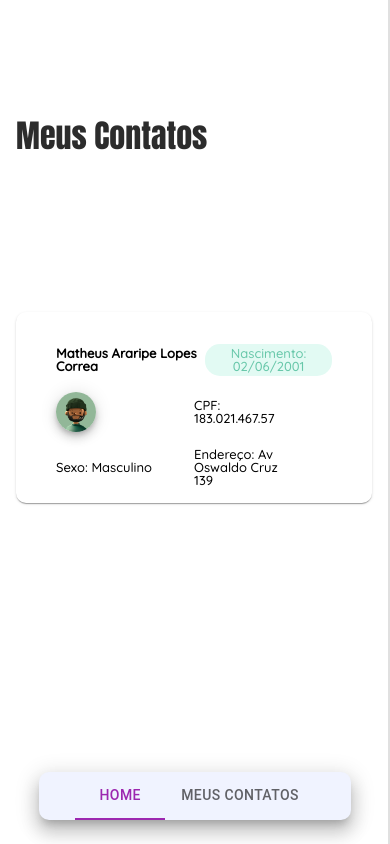
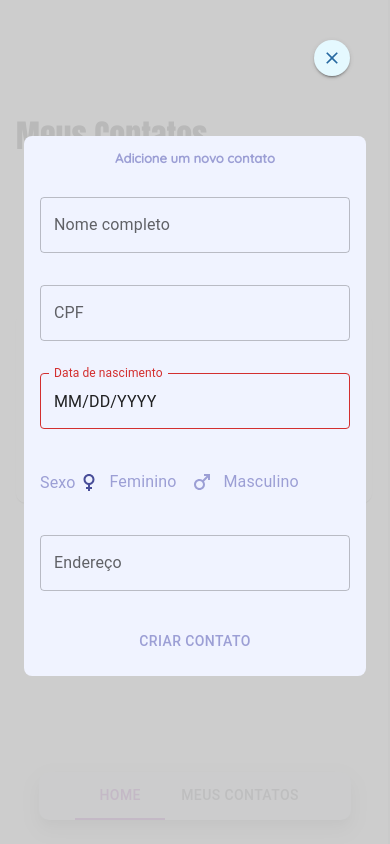
Before and after one commit to MatheusAraripe/cadastro-usuario, a React (Vite) app: page /contacts in a window 390 px wide. Built offline with nearby package versions, Linux system fonts and the light colour scheme.

Commit message:
feat: criação do fomulário responsivo em forma de modal

```diff
--- a/src/components/form/ButtonFormResponsive.jsx
+++ b/src/components/form/ButtonFormResponsive.jsx
@@ -1,8 +1,15 @@
 import React from 'react'
+import { Box, IconButton } from '@mui/material'
+import GroupAddTwoToneIcon from '@mui/icons-material/GroupAddTwoTone';
 
-function ButtonFormResponsive() {
+function ButtonFormResponsive({}) {
+
   return (
-    <div>ButtonFormResponsive</div>
+    <Box>
+        <IconButton sx={{color: 'blue.dark', backgroundColor: 'blue.main', boxShadow: 2}}>
+            <GroupAddTwoToneIcon fontSize='small'/>
+        </IconButton>
+    </Box>
   )
 }
 
--- a/src/components/form/ContactForm.jsx
+++ b/src/components/form/ContactForm.jsx
@@ -43,7 +43,7 @@ function ContactForm() {
   const classes = useStyles()
   return (
     <form onSubmit={formik.handleSubmit}>
-            <Grid container rowSpacing={4} color='purple.text' p={2} justifyContent={'center'}>
+            <Grid container rowSpacing={4} color='purple.text' backgroundColor="purple.main" p={2} justifyContent={'center'} borderRadius={'8px'}>
                 <h2>Adicione um novo contato</h2>
                 <Grid xs={12} sm={12} item>
                     <FormControl fullWidth error={formik.touched.name && Boolean(formik.errors.name)}>
--- /dev/null
+++ b/src/components/form/ContactFormResponsive.jsx
@@ -0,0 +1,37 @@
+import React from 'react'
+import ContactForm from './ContactForm'
+import CloseTwoToneIcon from '@mui/icons-material/CloseTwoTone';
+import { Box, IconButton} from '@mui/material'
+
+function ContactFormResponsive() {
+  return (
+    <Box sx={{
+        position: 'fixed',
+        zIndex: 1,
+        backgroundColor: 'background.modal',
+        display: 'flex',
+        justifyContent: 'center',
+        alignContent: 'center',
+        width: '100vw',
+        height: '100vh'
+        }}>
+
+        <Box sx={{position: 'absolute', right: 0, margin: '2.5rem'}}>
+            <IconButton sx={{color: 'blue.dark', backgroundColor: 'blue.main', boxShadow: 2}}>
+                <CloseTwoToneIcon fontSize='small' />
+            </IconButton>
+        </Box>
+
+        <Box sx={{
+        margin: '1.5rem',
+        display: 'flex',
+        justifyContent: 'center',
+        alignItems: 'center'
+        }}>
+            <ContactForm/>
+        </Box>
+    </Box>
+  )
+}
+
+export default ContactFormResponsive
--- a/src/components/index.js
+++ b/src/components/index.js
@@ -3,5 +3,15 @@ import Navbar from "./Navbar/Navbar";
 import ContactCard from "./contactCard/ContactCard";
 import ResponsiveNavbar from "./ResponsiveNavbar/ResponsiveNavbar";
 import ContactForm from "./form/ContactForm";
+import ButtonFormResponsive from "./form/ButtonFormResponsive";
+import ContactFormResponsive from "./form/ContactFormResponsive";
 
-export {MainContainer, Navbar, ContactCard, ResponsiveNavbar, ContactForm};
+export {
+    MainContainer,
+    Navbar,
+    ContactCard,
+    ResponsiveNavbar,
+    ContactForm,
+    ButtonFormResponsive,
+    ContactFormResponsive,
+};
--- a/src/pages/contacts/Contacts.jsx
+++ b/src/pages/contacts/Contacts.jsx
@@ -1,12 +1,21 @@
-import React from 'react'
+import React, {useState} from 'react'
 import { Box, Grid, Hidden} from '@mui/material'
-import { ContactCard, MainContainer, ContactForm } from '../../components'
+import { ContactCard, MainContainer, ContactForm, ButtonFormResponsive, ContactFormResponsive} from '../../components'
 
 
 function Contacts() {
+
+  const [isOpen, setIsOpen] = useState(true);
   return (
+    <>
     <Grid container justifyContent={'center'} alignItems={'center'}>
+    {isOpen && <ContactFormResponsive />}
       <Grid item xl={9} lg={8} md={8} borderRight={2} borderColor={'grey.300'}>
+        <Hidden mdUp>
+            <Box sx={{position: 'absolute', right: 0, margin: '2.5rem'}}>
+              <ButtonFormResponsive />
+            </Box>
+        </Hidden>
         <MainContainer title={"Meus Contatos"}>
             <Box my={20} >
                 <ContactCard />
@@ -19,6 +28,7 @@ function Contacts() {
         </Grid>
       </Hidden>
     </Grid>
+    </>
   )
 }
 
--- a/src/themes/index.js
+++ b/src/themes/index.js
@@ -21,6 +21,9 @@ export const Theme = createTheme({
             main: "#F0F3FF",
             dark: "#484D98",
             text: "#9C9FD5",
+        },
+        background:{
+            modal: 'rgba(200, 200, 200, 0.904)'
         }
     },
 
```
